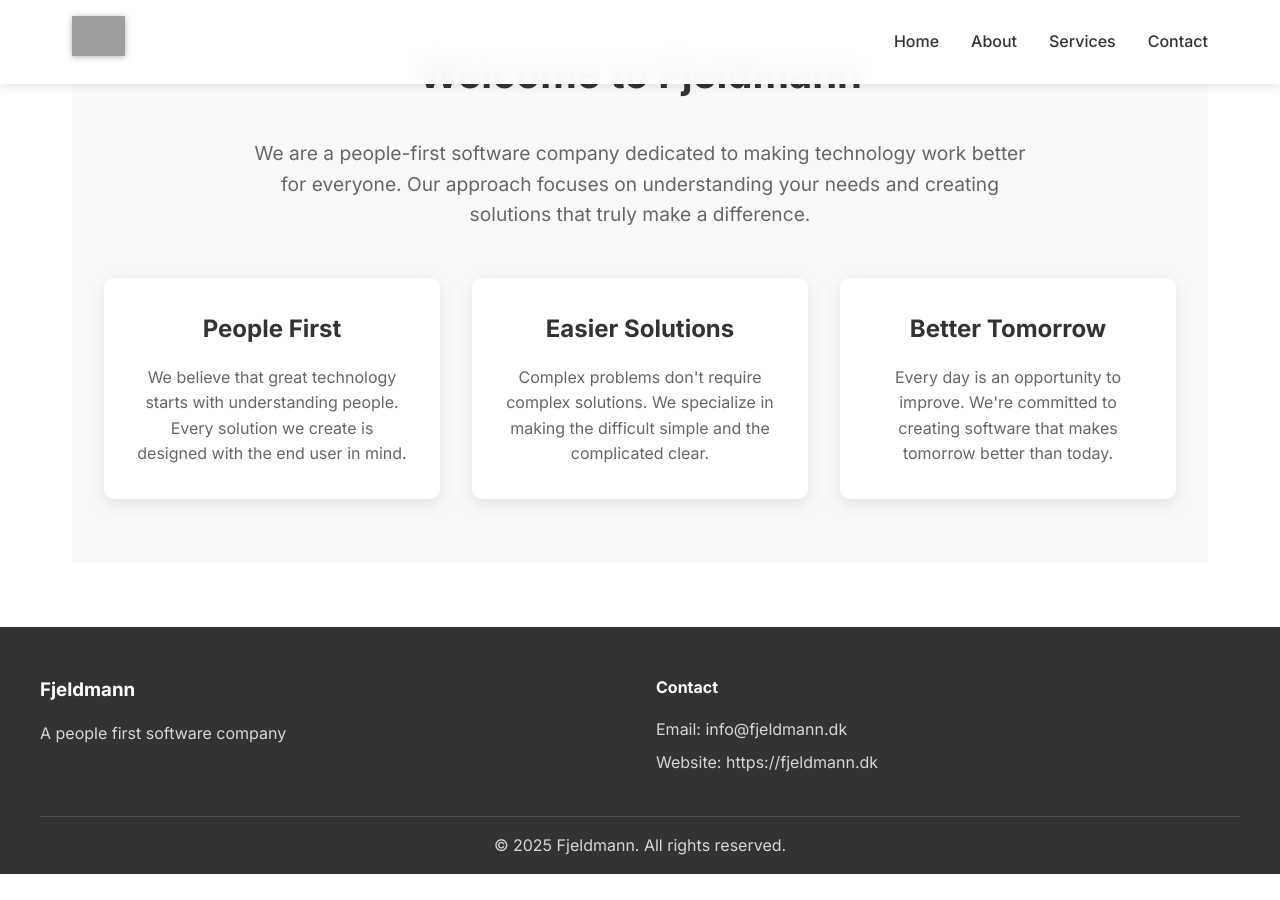
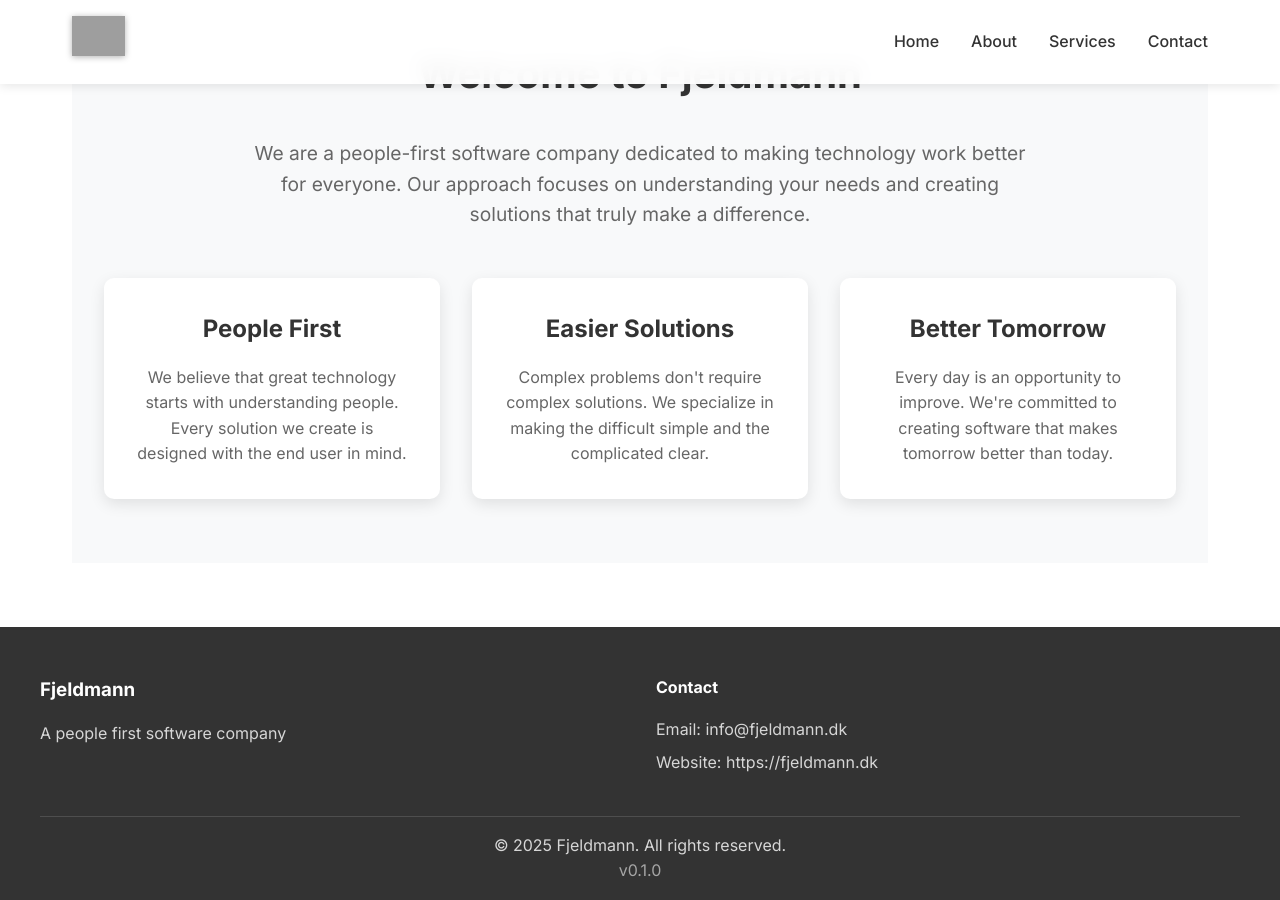
Before and after one commit to Fjeldmann/fjeldmann.github.io, a Jekyll site: the page built from index.md, in a window 1280 px wide and 900 px high, scrolled down 986 px. Built offline with Jekyll 4.4.1, drawn with Linux system fonts in a browser that asks for light colours; before the commit the page ends 1860 px from its top, so only the background shows below that; grey boxes are pictures that could not be loaded.

Commit message:
Add version indicator to footer

```diff
--- a/_includes/footer.html
+++ b/_includes/footer.html
@@ -15,6 +15,8 @@
 
         <div class="footer-bottom">
             <p>&copy; {{ site.time | date: "%Y" }} {{ site.title }}. All rights reserved.</p>
+            <!-- add small and transpraten version indicator -->
+             <p style="opacity: 0.7;"> v0.1.0 </p>
         </div>
     </div>
 </footer>
```
